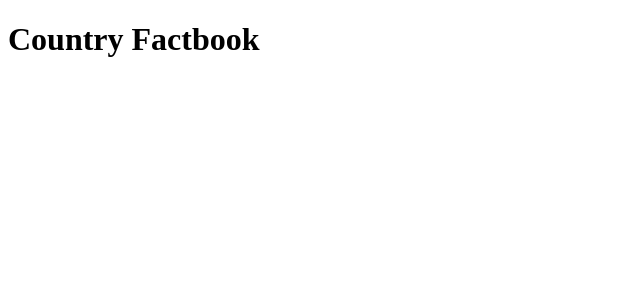
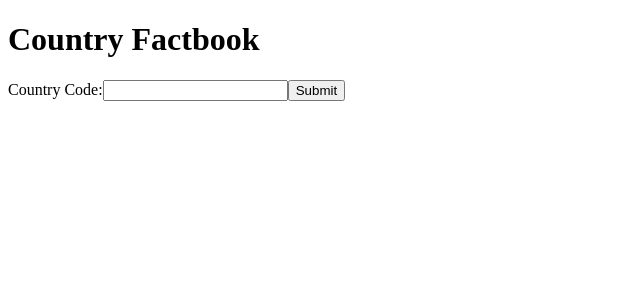
Before and after one commit to timbt/country-viewer, a React (Create React App) app: page /#/ in a window 1280 px wide. Shown: the top 300 px of the page, without its empty margins (0-640 px from the left). Built offline with nearby package versions, Linux system fonts and the light colour scheme.

Commit message:
Add simple search form that allows user to search by ISO country code

```diff
--- a/src/App.js
+++ b/src/App.js
@@ -7,6 +7,7 @@ import {
 import Country from './Country';
 import worldCountries from 'world-countries';
 import CountriesContext from './CountriesContext';
+import Search from './Search';
 
 function App() {
 
@@ -19,6 +20,10 @@ function App() {
       <h1>Country Factbook</h1>
 
       <Router basename="/">
+
+        {/* Search bar for looking up a country */}
+        <Search />
+
         <Switch>
 
           {/* Path for when a country has been specified */}
--- /dev/null
+++ b/src/Search.js
@@ -0,0 +1,31 @@
+import React, { useState } from 'react';
+import { useHistory } from 'react-router-dom';
+
+
+
+function Search() {
+
+    const history = useHistory();
+
+    const [searchValue, setSearchValue] = useState();
+
+    const handleChange = event => {
+        setSearchValue(event.target.value);
+    };
+
+    const handleSubmit = event => {
+        history.push(`/countries/${searchValue}`);
+    };
+
+
+    return (
+        <form onSubmit={handleSubmit} >
+            <label>Country Code:
+                <input type="search" value={searchValue} onChange={handleChange} />
+            </label>
+            <input type="submit" value="Submit" />
+        </form>
+    );
+}
+
+export default Search;
```
